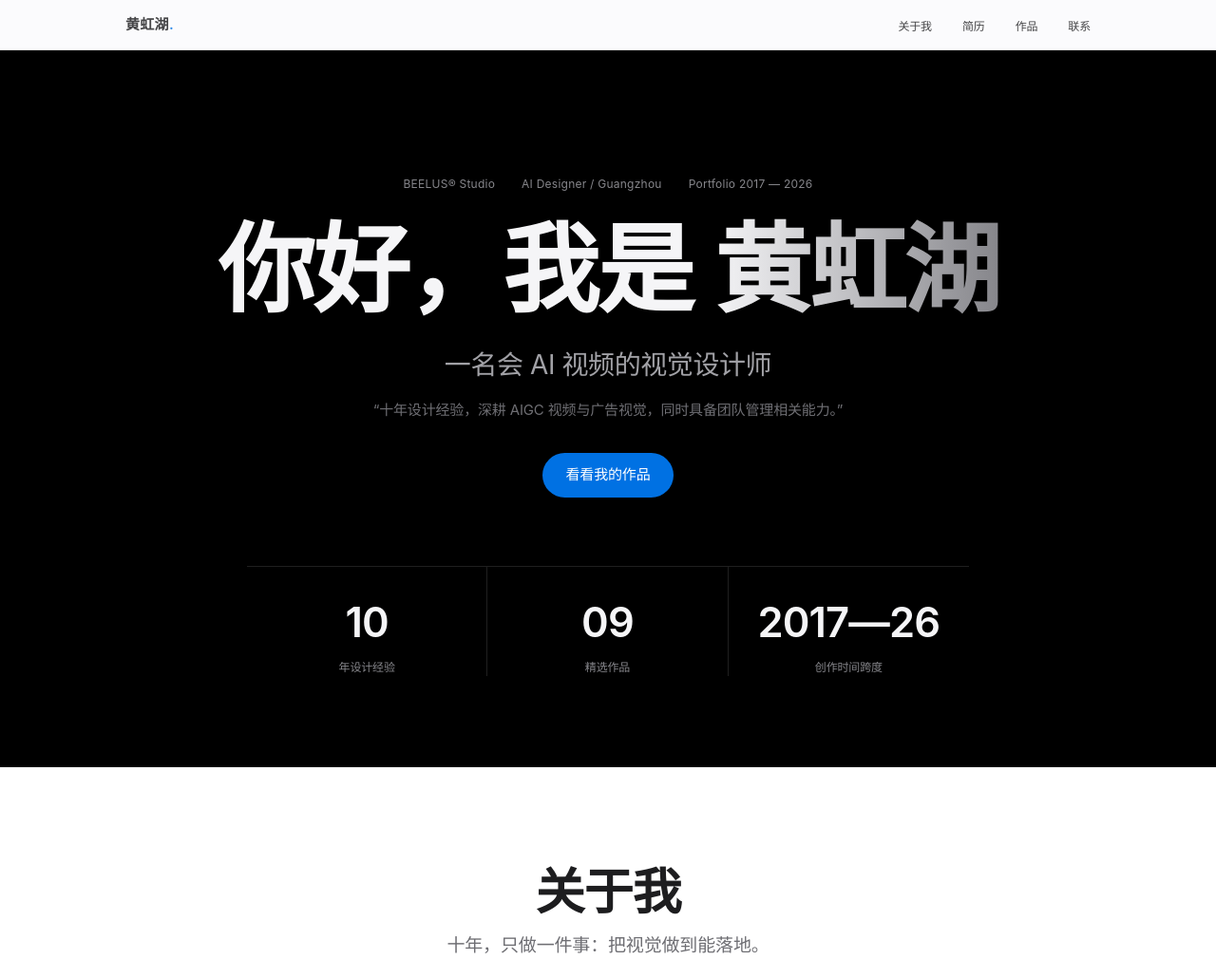
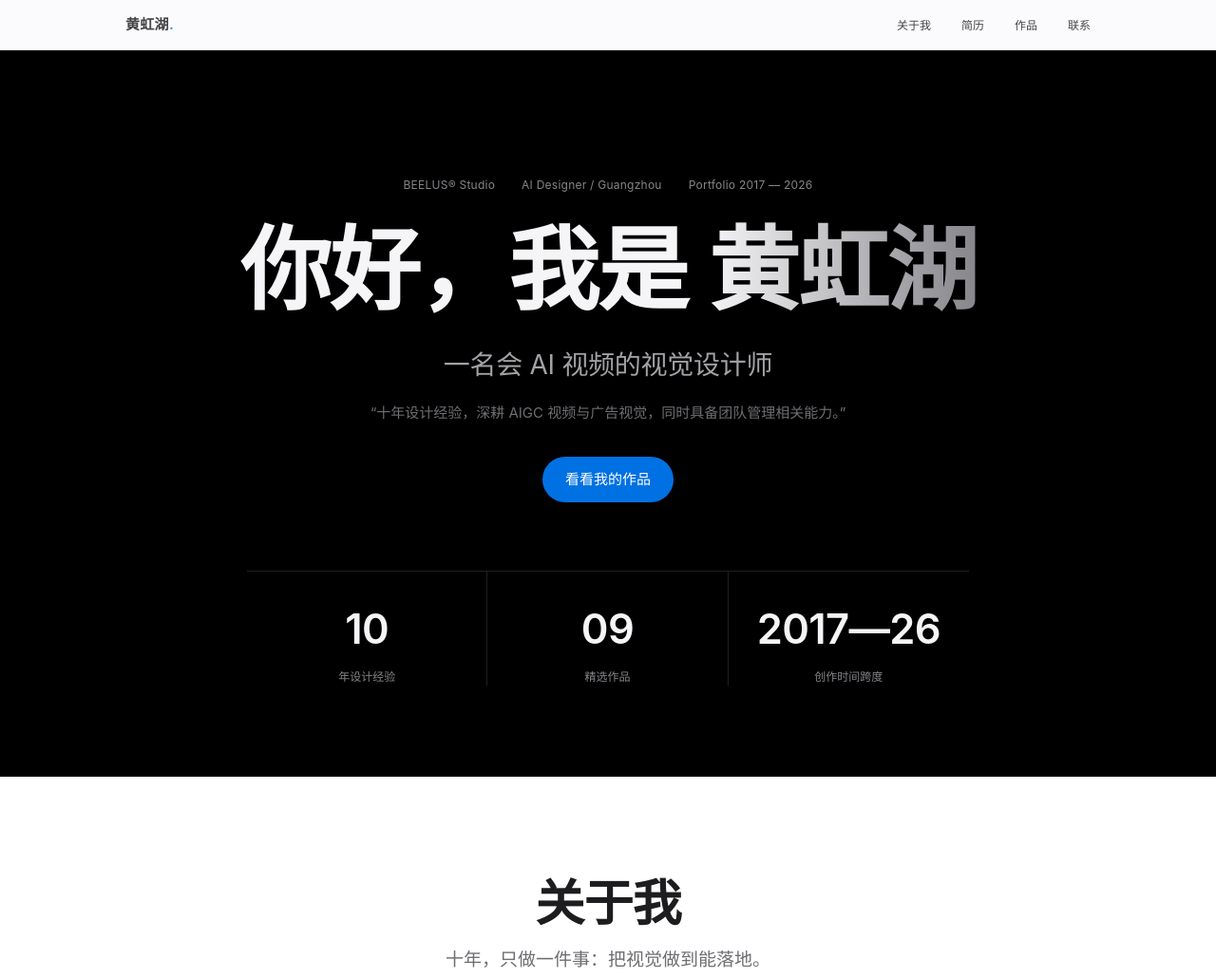
Before and after one commit to beelus325-sketch/portfolio, a plain HTML site: page index.html in a window 1280 px wide. Shown: the top 1030 px of the page at 95% size. Drawn offline with Linux system fonts and the light colour scheme.

Commit message:
Update style.css

```diff
--- a/style.css
+++ b/style.css
@@ -17,8 +17,9 @@
   --radius-md: 18px;
   --radius-sm: 12px;
   --pill: 980px;
-  --font: -apple-system, BlinkMacSystemFont, "SF Pro Display", "SF Pro Text",
-    "PingFang SC", "Hiragino Sans GB", "Microsoft YaHei", sans-serif;
+  --font: -apple-system, BlinkMacSystemFont, "Segoe UI", "Segoe UI Variable",
+    "SF Pro Display", "SF Pro Text", "PingFang SC", "Hiragino Sans GB",
+    "Microsoft YaHei UI", "Microsoft YaHei", "Noto Sans SC", sans-serif;
 }
 
 * { margin: 0; padding: 0; box-sizing: border-box; }
@@ -27,11 +28,15 @@ body {
   font-family: var(--font);
   background: var(--bg);
   color: var(--text);
-  line-height: 1.5;
-  letter-spacing: -.01em;
+  line-height: 1.6;
+  letter-spacing: 0;
   overflow-x: clip;
   -webkit-font-smoothing: antialiased;
   -webkit-text-size-adjust: 100%;
+}
+/* 旧版 Windows 浏览器不支持 overflow: clip 时的回退 */
+@supports not (overflow: clip) {
+  body { overflow-x: hidden; }
 }
 a { color: inherit; text-decoration: none; }
 img { display: block; max-width: 100%; }
@@ -45,6 +50,10 @@ header {
   backdrop-filter: saturate(180%) blur(20px);
   -webkit-backdrop-filter: saturate(180%) blur(20px);
   border-bottom: 1px solid var(--line-soft);
+}
+/* 不支持毛玻璃时的回退：改为近乎不透明的浅色 */
+@supports not ((backdrop-filter: blur(1px)) or (-webkit-backdrop-filter: blur(1px))) {
+  header { background: rgba(251, 251, 253, .98); }
 }
 nav {
   display: flex; align-items: center; justify-content: space-between;
@@ -73,27 +82,35 @@ nav a:hover { opacity: 1; }
   margin-bottom: 28px;
 }
 .hero-title {
-  font-size: clamp(48px, 8vw, 104px);
-  line-height: 1.05;
-  letter-spacing: -.025em;
+  font-size: 72px; /* 旧浏览器回退 */
+  font-size: clamp(44px, 7.6vw, 96px);
+  line-height: 1.1;
+  letter-spacing: -.02em;
   font-weight: 600;
   color: #f5f5f7;
 }
 .hero-title .cn { display: block; }
 .hero-title .cn em {
   font-style: normal;
+  color: #f5f5f7;
+}
+/* 渐变字仅在有 background-clip 支持的浏览器启用，避免 Windows 旧浏览器文字消失 */
+@supports ((-webkit-background-clip: text) or (background-clip: text)) {
+  .hero-title .cn em {
   background: linear-gradient(90deg, #f5f5f7 0%, #86868b 100%);
   -webkit-background-clip: text;
   background-clip: text;
   color: transparent;
+  }
 }
 .hero-title .en { display: none; }
 .hero-lead {
   margin: 24px auto 0;
   max-width: 720px;
+  font-size: 24px; /* 旧浏览器回退 */
   font-size: clamp(19px, 2.2vw, 28px);
   font-weight: 400;
-  letter-spacing: -.015em;
+  letter-spacing: -.01em;
   color: #a1a1a6;
 }
 .hero-quote {
@@ -128,7 +145,7 @@ nav a:hover { opacity: 1; }
   display: block;
   font-size: clamp(30px, 3.4vw, 44px);
   font-weight: 600;
-  letter-spacing: -.02em;
+  letter-spacing: -.015em;
   color: #f5f5f7;
 }
 .hero-stats span {
@@ -142,8 +159,8 @@ section { padding: 104px 0; }
 .sec-head h2 {
   font-size: clamp(30px, 4.6vw, 52px);
   font-weight: 600;
-  letter-spacing: -.02em;
-  line-height: 1.08;
+  letter-spacing: -.015em;
+  line-height: 1.15;
 }
 .sec-sub {
   margin-top: 14px;
@@ -170,7 +187,7 @@ section { padding: 104px 0; }
   font-size: clamp(20px, 2.2vw, 26px);
   font-weight: 500;
   line-height: 1.45;
-  letter-spacing: -.015em;
+  letter-spacing: -.01em;
 }
 .about-facts {
   display: grid;
@@ -268,7 +285,7 @@ section { padding: 104px 0; }
 .timeline-item h4 {
   font-size: clamp(18px, 1.9vw, 22px);
   font-weight: 600;
-  letter-spacing: -.015em;
+  letter-spacing: -.01em;
   margin: 6px 0 2px;
 }
 .timeline-role { color: var(--text-3); font-size: 13px; margin-bottom: 8px; }
@@ -308,7 +325,7 @@ section { padding: 104px 0; }
 .card-body h3 {
   font-size: clamp(19px, 1.9vw, 23px);
   font-weight: 600;
-  letter-spacing: -.015em;
+  letter-spacing: -.01em;
   margin-bottom: 6px;
 }
 .card-body p { color: var(--text-2); font-size: 14.5px; line-height: 1.6; }
@@ -332,7 +349,7 @@ section { padding: 104px 0; }
 .detail-head h1 {
   font-size: clamp(30px, 4.4vw, 48px);
   font-weight: 600;
-  letter-spacing: -.02em;
+  letter-spacing: -.015em;
   line-height: 1.12;
   margin: 12px 0 10px;
 }
```
